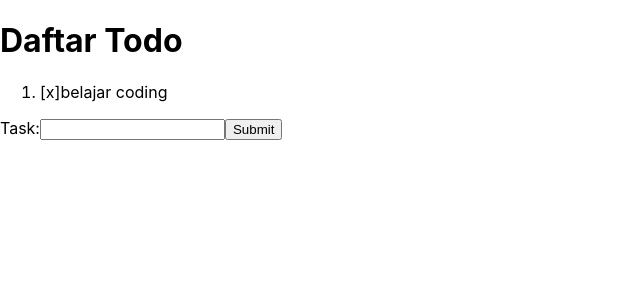
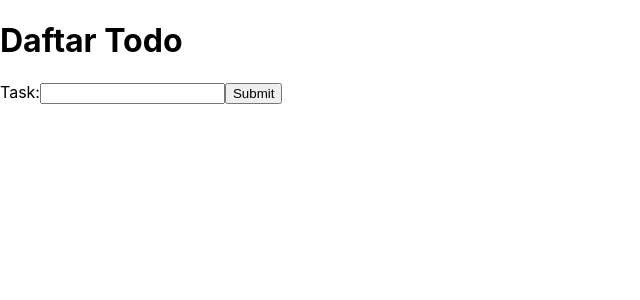
Before and after one commit to asepsuryana1/reactJSX, a React (Create React App) app in the folder todo-client/: page / in a window 1280 px wide. Shown: the top 300 px of the page, without its empty margins (0-640 px from the left). Built offline with nearby package versions, Linux system fonts and the light colour scheme.

Commit message:
fix typo

```diff
--- a/todo-client/src/components/TodoBox.js
+++ b/todo-client/src/components/TodoBox.js
@@ -6,7 +6,7 @@ import TodoForm from './TodoForm'
 export default class TodoBox extends Component {
     constructor(props) {
         super(props);
-        this.state = { data: [{ task: 'belajar coding', complete: true }] };
+        this.state = { data: [] };
 
         this.addTodo = this.addTodo.bind(this);
         this.deleteTodo = this.deleteTodo.bind(this);
@@ -26,7 +26,7 @@ export default class TodoBox extends Component {
             <div>
                 <h1> Daftar Todo</h1>
                 <TodoList data={this.state.data} />
-                <TodoForm addTodo={this.state.addTodo} />
+                <TodoForm addTodo={this.addTodo} />
             </div>
         )
     }
```
